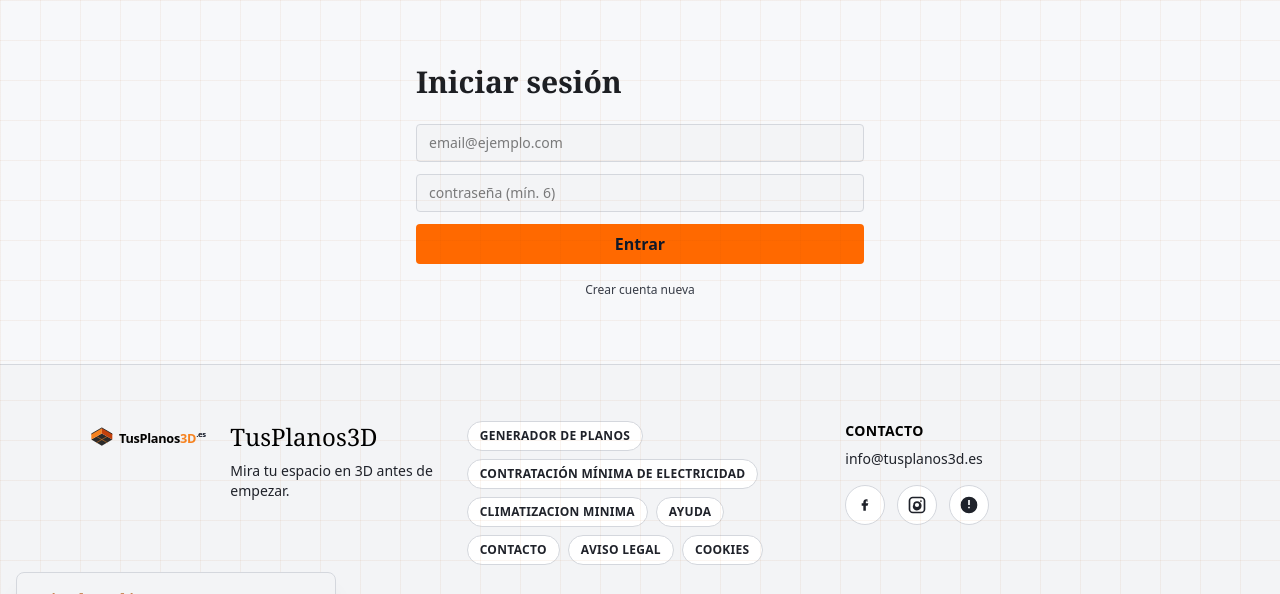
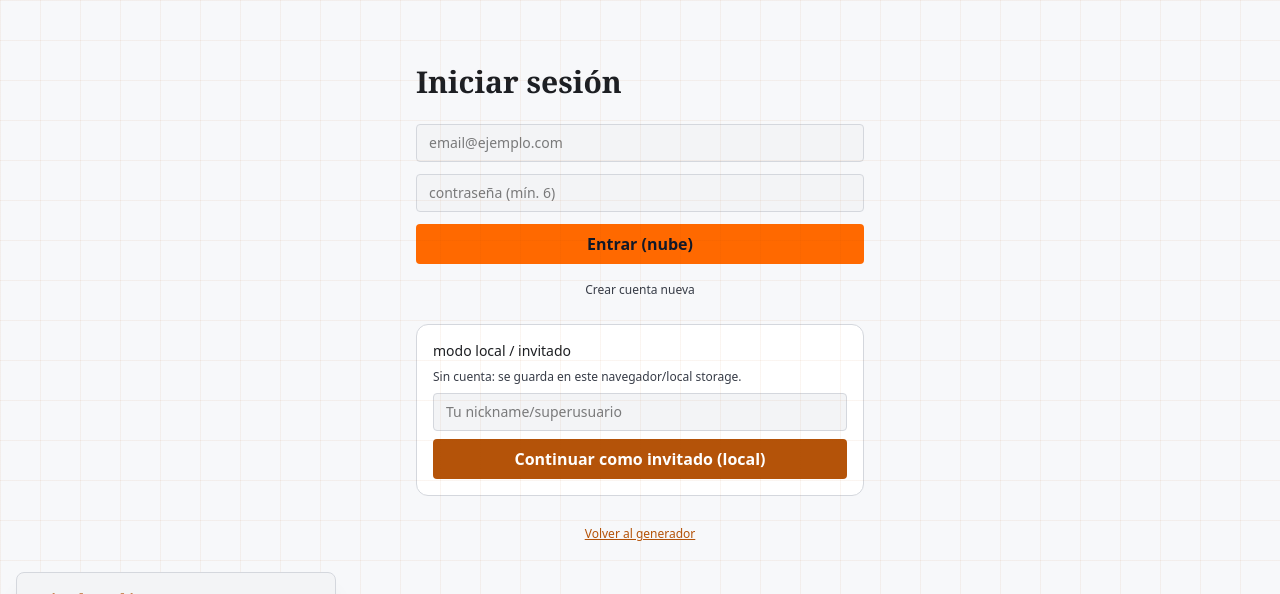
Before and after one commit to montyxace-sys/pnanos3d, a Next.js app: page /login in a window 1280 px wide. Shown: the top 594 px of the page. Built offline with nearby package versions, Linux system fonts and the light colour scheme; no server answers.

Commit message:
feat: login invitado/local + cloud

```diff
--- a/src/app/login/LoginClient.tsx
+++ b/src/app/login/LoginClient.tsx
@@ -2,6 +2,11 @@
 
 import { useEffect, useState } from "react";
 import { getBrowserSupabase } from "@/lib/supabase";
+import Link from "next/link";
+
+function markGuest(nick: string) { localStorage.setItem("local_user", nick); localStorage.setItem("chat_name_guest", nick); }
+function getGuest() { return localStorage.getItem("local_user"); }
+function clearGuest() { localStorage.removeItem("local_user"); localStorage.removeItem("chat_name_guest"); }
 
 export default function LoginClient() {
   const [user, setUser] = useState<string | null>(null);
@@ -9,10 +14,12 @@ export default function LoginClient() {
   const [password, setPassword] = useState("");
   const [mode, setMode] = useState<"login" | "signup">("login");
   const [error, setError] = useState("");
+  const [guestNick, setGuestNick] = useState("");
+  const [guest, setGuest] = useState<string | null>(null);
 
   useEffect(() => {
     const sb = getBrowserSupabase();
-    if (!sb) return;
+    if (sb) {
       sb.auth.getSession().then(({ data }) => {
         if (data.session?.user?.email) setUser(data.session.user.email);
       });
@@ -20,6 +27,11 @@ export default function LoginClient() {
         setUser(session?.user?.email ?? null);
       });
       return () => { sub.subscription.unsubscribe(); };
+    }
+  }, []);
+
+  useEffect(() => {
+    setGuest(getGuest());
   }, []);
 
   async function submit(e: React.FormEvent) {
@@ -40,53 +52,61 @@ export default function LoginClient() {
 
   async function logout() {
     const sb = getBrowserSupabase();
-    if (!sb) return;
-    await sb.auth.signOut();
+    if (sb) await sb.auth.signOut();
+    clearGuest();
     setUser(null);
+    setGuest(null);
+  }
+
+  function continueGuest() {
+    if (!guestNick.trim()) return;
+    markGuest(guestNick.trim());
+    setGuest(guestNick.trim());
+    window.location.href = "/";
   }
 
   return (
     <div className="mx-auto max-w-md space-y-6 py-16">
       <h1 className="text-3xl font-bold">Iniciar sesión</h1>
-      {user ? (
+      {user && (
+        <div className="space-y-3">
+          <p className="text-muted">Conectado como {user}</p>
+          <button onClick={logout} className="rounded bg-paper-2 px-4 py-2 text-sm text-ink">Cerrar sesión</button>
+        </div>
+      )}
+      {!user && guest && (
+        <div className="space-y-3">
+          <p className="text-muted">Sesión invitado activa: {guest}</p>
+          <button onClick={logout} className="rounded bg-paper-2 px-4 py-2 text-sm text-ink">Cerrar sesión invitado</button>
+        </div>
+      )}
+      {!user && !guest && (
         <>
-          <p className="text-muted">Conectado como {user}</p>
-          <button onClick={logout} className="rounded bg-paper-2 px-4 py-2 text-sm text-ink">
-            Cerrar sesión
-          </button>
-        </>
-      ) : (
           <form onSubmit={submit} className="space-y-3">
-          <input
-            type="email"
-            required
-            value={email}
-            onChange={(e) => setEmail(e.target.value)}
-            placeholder="email@ejemplo.com"
-            className="w-full rounded border border-line bg-paper-2 px-3 py-2 text-sm text-ink"
-          />
-          <input
-            type="password"
-            required
-            minLength={6}
-            value={password}
-            onChange={(e) => setPassword(e.target.value)}
-            placeholder="contraseña (mín. 6)"
-            className="w-full rounded border border-line bg-paper-2 px-3 py-2 text-sm text-ink"
-          />
+            <input type="email" required value={email} onChange={(e) => setEmail(e.target.value)} placeholder="email@ejemplo.com" className="w-full rounded border border-line bg-paper-2 px-3 py-2 text-sm text-ink" />
+            <input type="password" required minLength={6} value={password} onChange={(e) => setPassword(e.target.value)} placeholder="contraseña (mín. 6)" className="w-full rounded border border-line bg-paper-2 px-3 py-2 text-sm text-ink" />
             {error && <p className="text-sm text-red-400">{error}</p>}
             <button type="submit" className="w-full rounded bg-orange-500 px-4 py-2 font-semibold text-gray-900">
-            {mode === "signup" ? "Crear cuenta" : "Entrar"}
+              {mode === "signup" ? "Crear cuenta (nube)" : "Entrar (nube)"}
             </button>
-          <button
-            type="button"
-            onClick={() => setMode(mode === "signup" ? "login" : "signup")}
-            className="w-full text-xs text-muted hover:text-orange-400"
-          >
+            <button type="button" onClick={() => setMode(mode === "signup" ? "login" : "signup")} className="w-full text-xs text-muted hover:text-orange-400">
               {mode === "signup" ? "Ya tengo cuenta" : "Crear cuenta nueva"}
             </button>
           </form>
+
+          <div className="rounded-xl border border-line bg-paper p-4">
+            <p className="text-sm font-medium mb-2">modo local / invitado</p>
+            <p className="text-xs text-muted mb-2">Sin cuenta: se guarda en este navegador/local storage.</p>
+            <input value={guestNick} onChange={(e) => setGuestNick(e.target.value)} placeholder="Tu nickname/superusuario" className="w-full rounded border border-line bg-paper-2 px-3 py-2 text-sm text-ink" />
+            <button onClick={continueGuest} className="mt-2 w-full rounded bg-accent px-4 py-2 font-semibold text-paper">
+              Continuar como invitado (local)
+            </button>
+          </div>
+        </>
       )}
+      <div className="mt-4 text-center">
+        <Link href="/" className="text-xs text-accent underline">Volver al generador</Link>
+      </div>
     </div>
   );
 }
--- a/src/components/plano/PlanEditor.tsx
+++ b/src/components/plano/PlanEditor.tsx
@@ -355,7 +355,21 @@ export default function PlanEditor() {
     setMsg(null);
   }
 
+  function isGuest() {
+    return !!(typeof window !== "undefined" && localStorage.getItem("local_user"));
+  }
   function saveToCloud() {
+    const guestNick = isGuest();
+    if (guestNick) {
+      try {
+        const key = "projects_guest";
+        const list = JSON.parse(localStorage.getItem(key) || "[]");
+        list.unshift({ id: uid(), title: doc.title, payload: doc, created_at: new Date().toISOString() });
+        localStorage.setItem(key, JSON.stringify(list.slice(0, 20)));
+        setMsg("Proyecto guardado en modo local (invitado).");
+      } catch { setMsg("No se pudo guardar localmente."); }
+      return;
+    }
     const sb = getBrowserSupabase();
     if (!sb) { setMsg("Inicia sesión para guardar en la nube."); return; }
     (async () => {
@@ -375,6 +389,20 @@ export default function PlanEditor() {
   }
 
   function loadFromCloud() {
+    if (isGuest()) {
+      try {
+        const list = JSON.parse(localStorage.getItem("projects_guest") || "[]");
+        if (!Array.isArray(list) || list.length === 0) { setMsg("No hay proyectos locales guardados."); return; }
+        const lines = list.map((r: any, i: number) => `${i + 1}) ${r.title || "Sin título"} · ${new Date(r.created_at).toLocaleString("es-ES")}`).join("\n");
+        const choice = window.prompt("Proyectos guardados localmente (invitado)\n(escribe el número):\n" + lines, "1");
+        if (!choice) return;
+        const idx = Number(choice) - 1;
+        if (!Number.isInteger(idx) || idx < 0 || idx >= list.length) { setMsg("Selección inválida."); return; }
+        const chosen = list[idx];
+        if (chosen?.payload) { setDoc(chosen.payload); setSelection(null); setMsg("Proyecto restaurado localmente."); }
+      } catch { setMsg("Error cargando proyecto local."); }
+      return;
+    }
     const sb = getBrowserSupabase();
     if (!sb) { setMsg("Inicia sesión para cargar desde la nube."); return; }
     (async () => {
```
Lines whose indentation alone changed are shown as unchanged.
